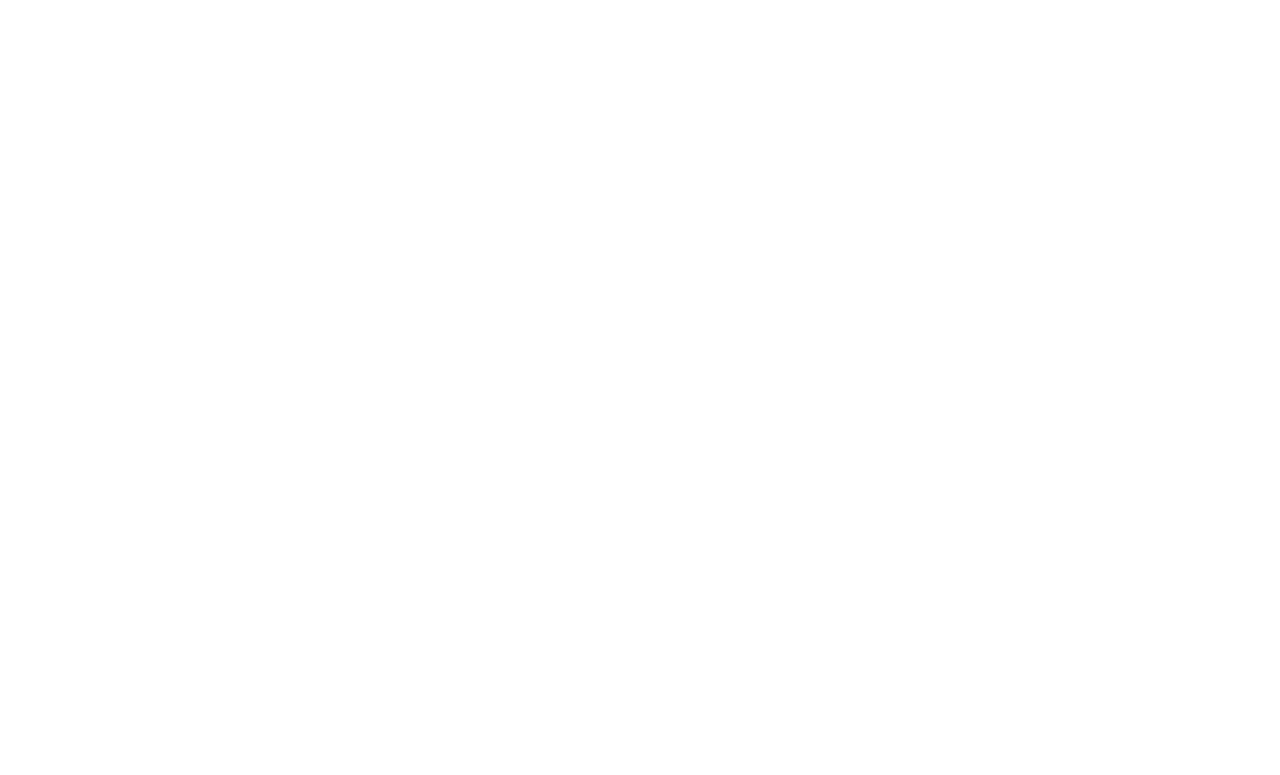
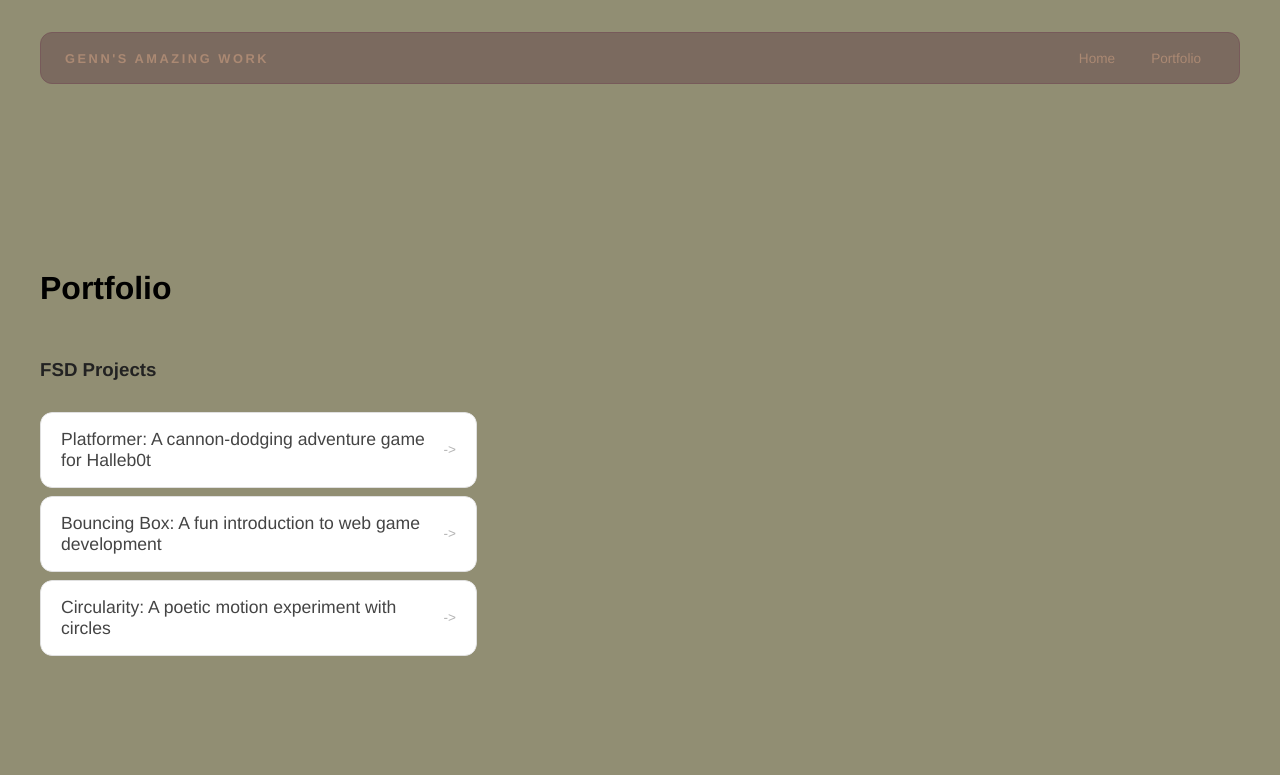
Before and after one commit to genntewcool/genntewcool.github.io, a plain HTML site: page portfolio.html in a window 1280 px wide. Drawn offline with Linux system fonts and the light colour scheme.

Commit message:
add portfolio page to website

```diff
--- a/portfolio.html
+++ b/portfolio.html
@@ -0,0 +1,51 @@
+<!DOCTYPE html>
+<html>
+  <head>
+    <title> Genn's Amazing Work </title>
+    <link rel="stylesheet" href="style.css" />
+  </head>
+</html>
+
+<body>
+  <!--  All content goes here! -->
+    <div id="all-contents">
+      <nav>
+        <h1> Genn's Amazing Work </h1>
+        <ul id="nav-ul">
+          <li class="nav-li">
+            <a href="index.html">Home</a>
+          </li>
+          <li class="nav-li">
+            <a href="portfolio.html">Portfolio</a>
+
+          </li>
+
+        </ul>
+
+      </nav>
+
+      <main>
+        <div class="content">
+          <h1> Portfolio</h1>
+          <h3> FSD Projects </h3>
+          <ul id="portfolio">
+            <li>
+  <a href="fsd-projects/platformer/">Platformer: A cannon-dodging adventure game for Halleb0t</a>
+</li>
+<li>
+  <a href="fsd-projects/bouncing-box/">Bouncing Box: A fun introduction to web game development</a>
+</li>
+<li>
+  <a href="fsd-projects/circularity/">Circularity: A poetic motion experiment with circles</a>
+</li>
+
+          </ul>
+
+          <!-- ASD porjects wil go here -->
+
+        </div>
+
+      </main>
+    </div>
+ </body>
+</html>
--- a/style.css
+++ b/style.css
@@ -204,3 +204,54 @@
   background: #D7C4B0;
   color: whitesmoke;
 }
+.content h1 {
+  color: black;
+}
+
+#portfolio {
+  list-style: none;
+  margin: 0;
+  padding: 0;
+  width: 100%;
+  display: flex;
+  flex-direction: column;
+  gap: 8px;
+}
+
+#portfolio li {
+  border-radius: 12px;
+  overflow: hidden;
+}
+
+#portfolio a {
+  display: flex;
+  justify-content: space-between;
+  align-items: center;
+  text-decoration: none;
+  color: #444;
+  padding: 16px 20px;
+  font-size: 1.1rem;
+  font-weight: 500;
+  background: #fff;
+  border: 1px solid #e0e0e0;
+  border-radius: 12px;
+  transition: background 0.25s ease, color 0.25s ease, transform 0.25s ease;
+}
+
+#portfolio a:hover {
+  background: #000;
+  color: #fff;
+  transform: translateX(4px);
+}
+
+#portfolio a::after {
+  content: "->";
+  font-size: 0.85rem;
+  opacity: 0.4;
+  transition: opacity 0.25s ease;
+  white-space: nowrap;
+}
+
+#portfolio a:hover::after {
+  opacity: 1;
+}
```
